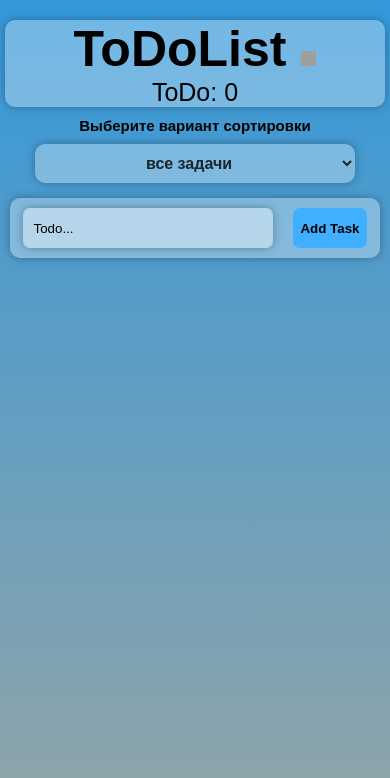
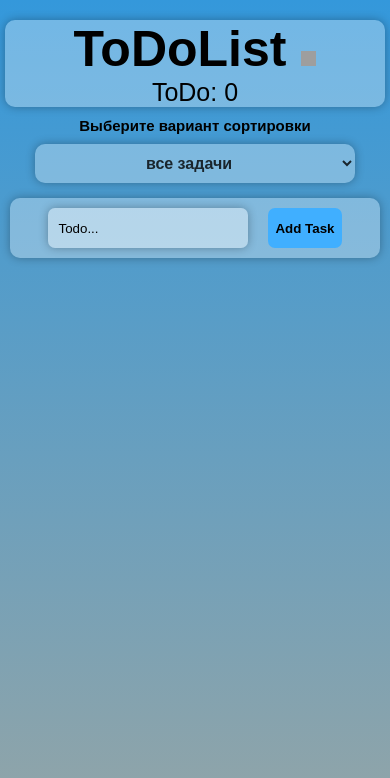
Before and after one commit to M0riko/reactTodo, a React (Create React App) app: page / in a window 390 px wide. Shown: the top 778 px of the page. Built offline with nearby package versions, Linux system fonts and the light colour scheme; grey boxes are pictures that could not be loaded.

Commit message:
add new fix

```diff
--- a/src/components/item/Item.js
+++ b/src/components/item/Item.js
@@ -11,7 +11,7 @@ const Item = ({text, id, done, sesss, del, edit, edits, editText, onSetText, onS
                 <input type="text" id="change-text" onChange={(e) => onSetText(e)} defaultValue={text}/>
                 <button className="doneChange" onClick={editText}>EDIT</button>
                 </form>
-                    <div className={`task-text ${done && 'line'} ${edit === false ? '' : 'none'}`} onClick={onSetModal}>{text.length > 20 ? `${text.slice(0, 20)}...` : text}</div>
+                    <div className={`task-text ${done && 'line'} ${edit === false ? '' : 'none'}`} onClick={onSetModal}>{text.length > 17 ? `${text.slice(0, 17)}...` : text}</div>
                     <div className="task-buttons">
                     <button className="change" onClick={edits}><img src={change} alt="change"/></button>
                     <button className="done" onClick={sesss}><img src={dones} alt="change"/></button>
--- a/src/style/style.scss
+++ b/src/style/style.scss
@@ -76,7 +76,7 @@ button {
         height: 15px;
     }
     #input-text {
-        width: 190px;
+        width: 200px !important;
     }
     .paginat {
         bottom: 5px;
```
